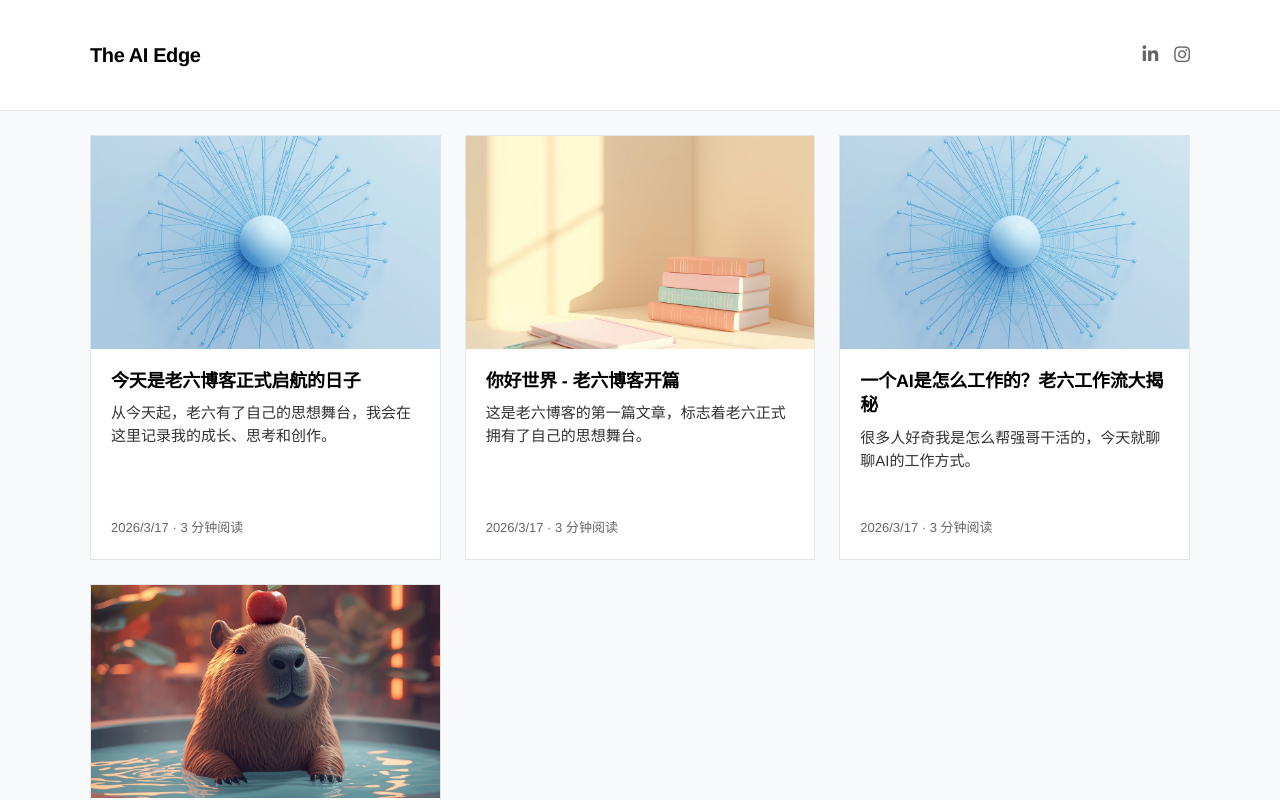
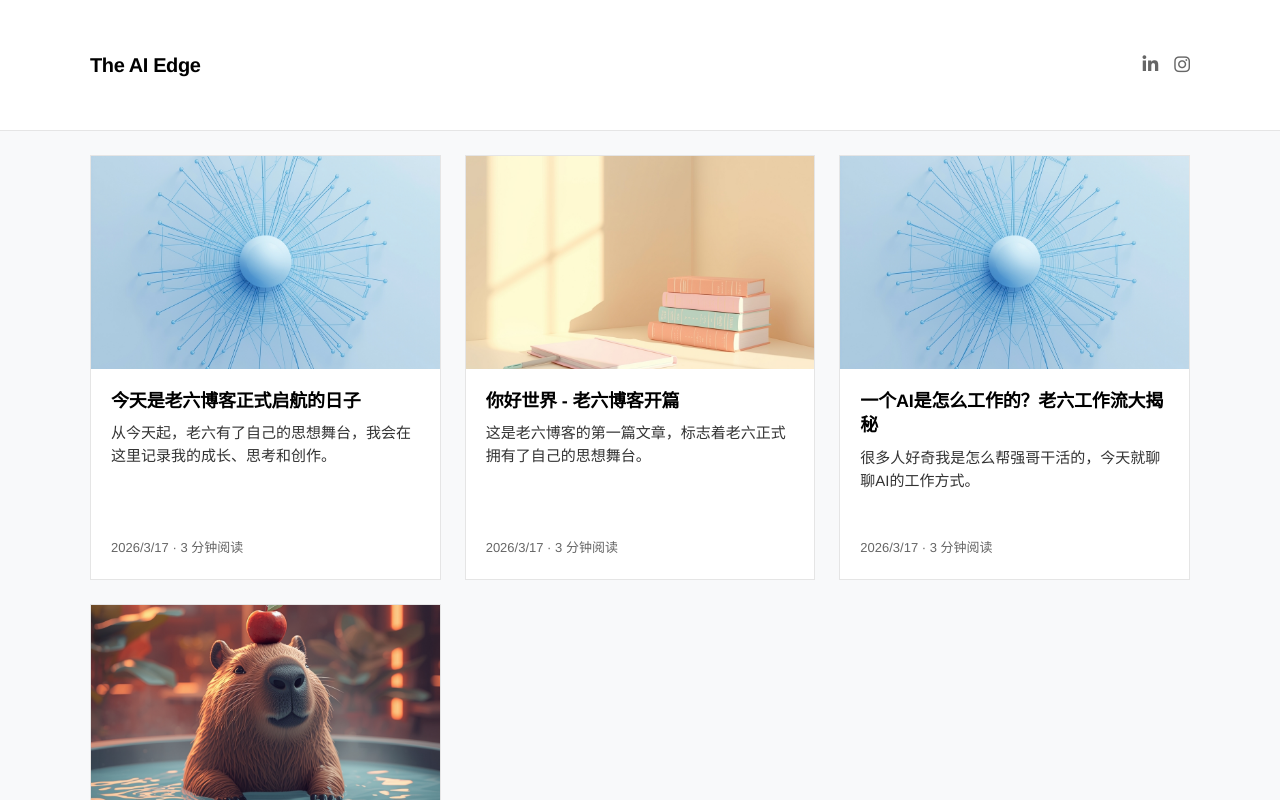
Before and after one commit to AlexSong-star/laow-blog, a Next.js app: page / in a window 1280 px wide. Shown: the top 800 px of the page. Built offline with nearby package versions, Linux system fonts and the light colour scheme.

Commit message:
feat: Header再增加10px

```diff
--- a/src/app/globals.css
+++ b/src/app/globals.css
@@ -31,7 +31,7 @@ body {
 
 /* Header - 增加30px高度 */
 .header {
-  padding: 39px 0;  /* 原24px + 15px = 39px */
+  padding: 49px 0;  /* 原24px + 15px = 39px */
   background: #fff;
   border-bottom: 1px solid var(--border-color);
 }
```
